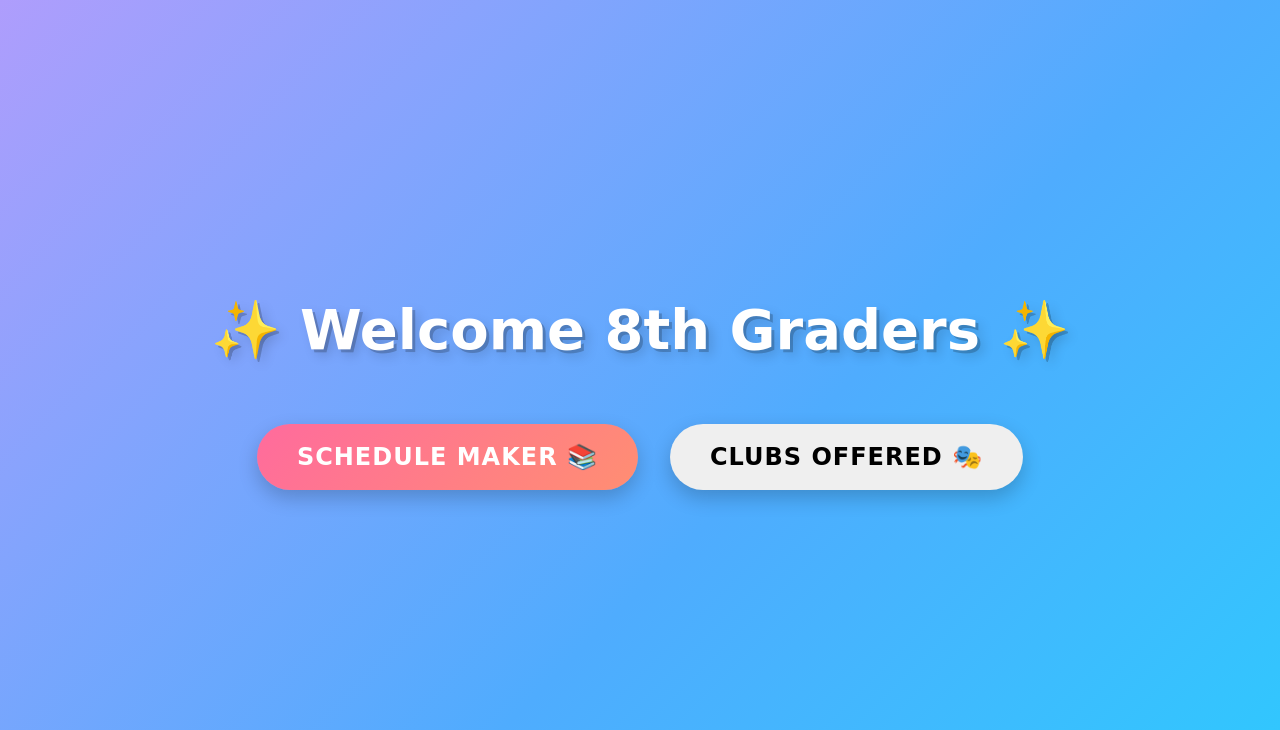
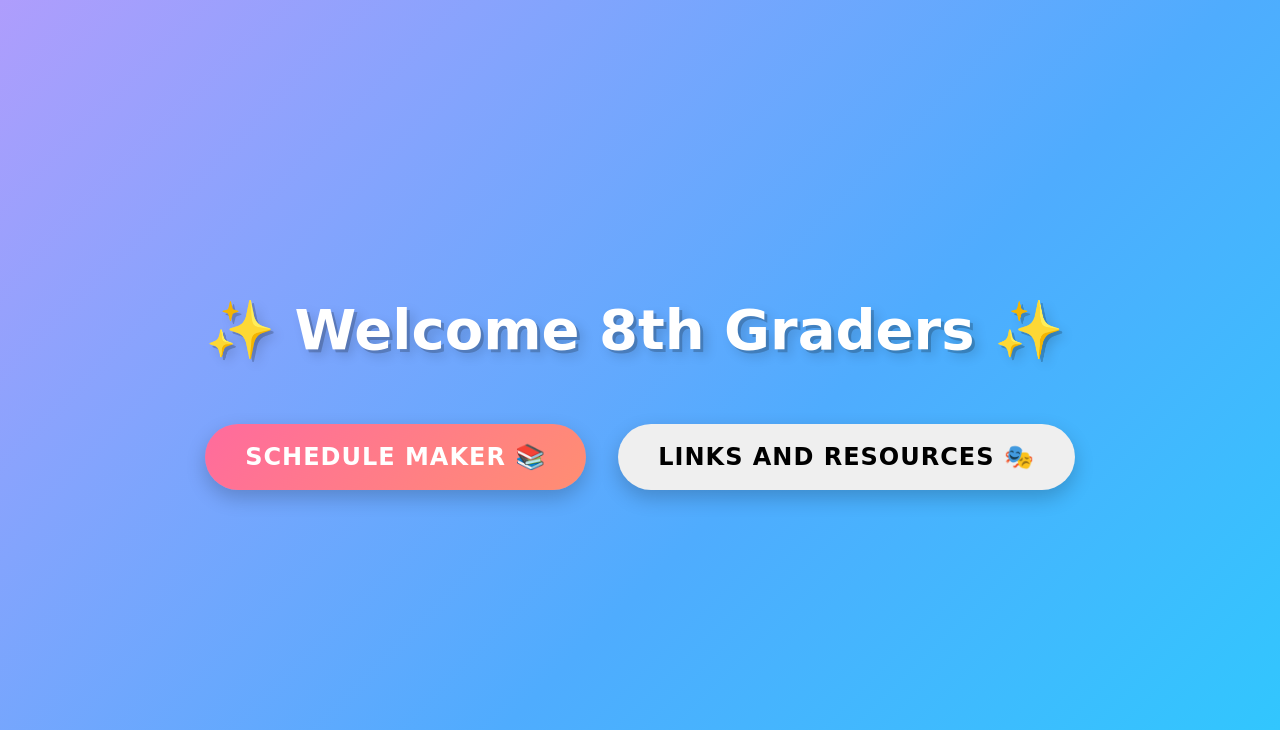
Before and after one commit to andreaTheCoder/TritonHacks, a Flask app: page / in a window 1280 px wide. Shown: the top 730 px of the page. Run offline with Flask 3, Linux system fonts and the light colour scheme; some web fonts are replaced.

Commit message:
helpfil linksa and resources

```diff
--- a/public/app.py
+++ b/public/app.py
@@ -19,3 +19,7 @@ def schedule():
         print()
 
     return render_template("schedule.html", classes = classes, slot1 = request.args.get("slot1"), slot5 = request.args.get("slot5"), slot2 = request.args.get("slot2"), slot6 = request.args.get("slot6"), slot3 = request.args.get("slot3"), slot7 = request.args.get("slot7"), slot4 = request.args.get("slot4"), slot8 = request.args.get("slot8"))
+
+@app.route("/links")
+def links():
+    return render_template("links.html")
--- a/public/templates/main.html
+++ b/public/templates/main.html
@@ -6,8 +6,8 @@
         <a href="/schedule" class="maker" style="text-decoration: none;">
             <button class="cute-btn classes-btn maker">Schedule Maker 📚</button>
         </a>
-        <a href="https://docs.google.com/spreadsheets/d/1xU9_IDbBnHDpaI4mSa6U9QMAw6cDLdWOzCbvaB9IG50/edit?gid=0#gid=0" target ="_blank">
-            <button class="cute-btn clubs-btn maker">Clubs Offered 🎭</button>
+        <a href="/links" target ="_blank">
+            <button class="cute-btn clubs-btn maker">Links and Resources 🎭</button>
         </a>
     </div>
 {% endblock %}
```
Also changed, not shown: public/templates/links.html (added, +18 -0 lines).
